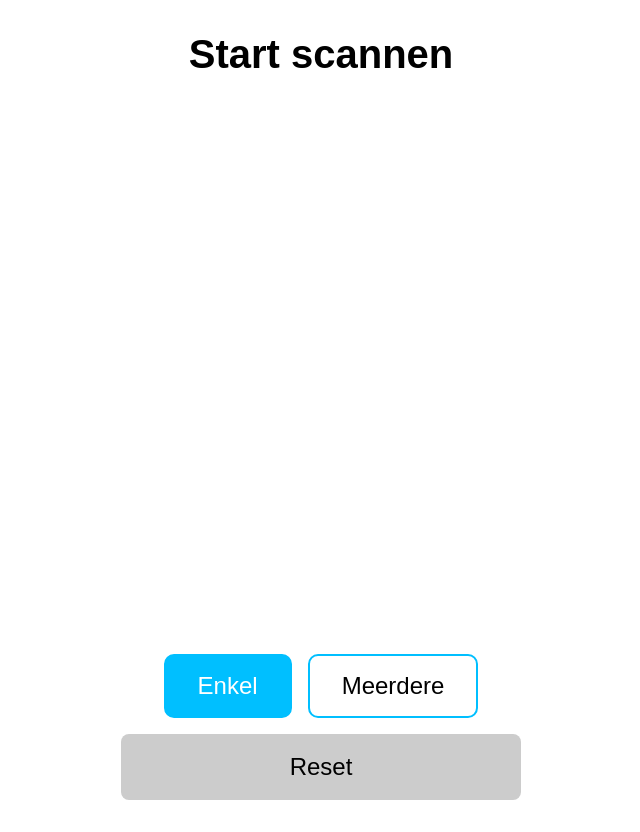
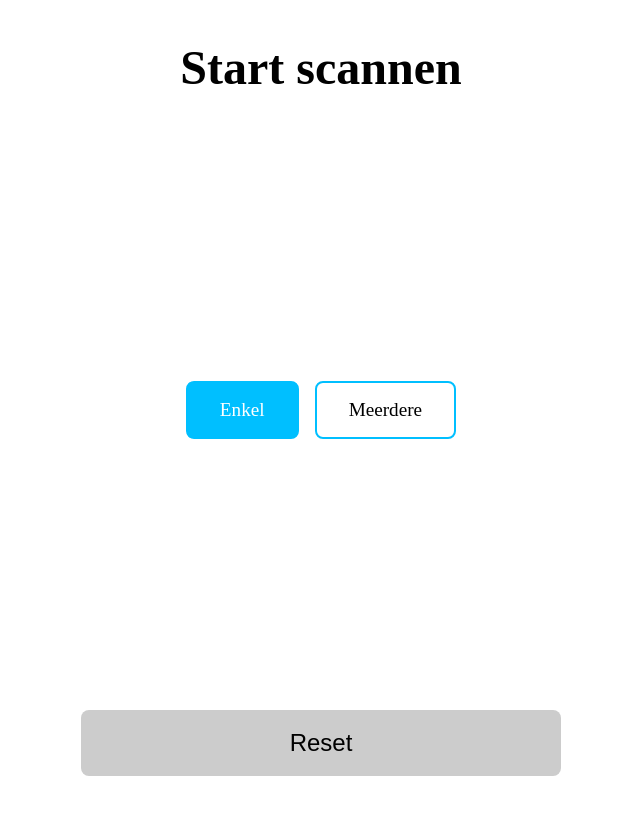
Before and after one commit to ddSchoneveld/qr-compare, a plain HTML site: page index.html in a window 1280 px wide. Shown: the whole page, without its empty margins (319-959 px from the left). Drawn offline with Linux system fonts and the light colour scheme.

Commit message:
afstanden ook voor op telli

```diff
--- a/index.html
+++ b/index.html
@@ -1,17 +1,17 @@
 <!DOCTYPE html>
 <html lang="nl">
 <head>
-  <meta charset="utf-8" />
-  <meta name="viewport" content="width=device-width, initial-scale=1" />
+  <meta charset="UTF-8">
+  <meta name="viewport" content="width=device-width, initial-scale=1.0">
   <title>QR Controle</title>
-  <link rel="stylesheet" href="styles.css" />
+  <link rel="stylesheet" href="styles.css">
 </head>
 <body>
 
-  <!-- Status bovenaan -->
+  <!-- Status -->
   <div id="status" class="status">Start scannen</div>
 
-  <!-- Resultaat -->
+  <!-- Result -->
   <div id="resultScreen" class="result-screen hidden">
     <div id="resultText" class="result-text"></div>
     <div class="scanned-info">
@@ -20,16 +20,16 @@
     </div>
   </div>
 
-  <!-- Onderin: modus wissel -->
+  <!-- Mode switch -->
   <div id="modeBar" class="mode-bar">
     <div id="modeEnkel" class="mode-btn active">Enkel</div>
     <div id="modeMeerdere" class="mode-btn">Meerdere</div>
   </div>
 
-  <!-- Reset knop helemaal onderaan -->
+  <!-- Reset button at bottom -->
   <button id="resetBtn" class="reset-btn">Reset</button>
 
+  <!-- Script -->
   <script src="app.js"></script>
-
 </body>
 </html>
--- a/styles.css
+++ b/styles.css
@@ -1,63 +1,64 @@
-/* ===== BODY LAYOUT ===== */
+/* Basislayout */
 body {
-  margin: 0;
-  font-family: sans-serif;
-  background: white;
-  color: black;
-
   display: flex;
   flex-direction: column;
+  justify-content: space-between;
   align-items: center;
-  justify-content: space-between;
-  height: 100vh;
-  padding: 1rem;
+  min-height: 100vh;
+  padding: 2vh 2vw;
+  box-sizing: border-box;
 }
 
-/* ===== STATUS ===== */
+/* Status bovenin */
 .status {
-  font-size: 2.5rem;
-  margin: 1rem;
+  font-size: clamp(1.5rem, 4vw, 3rem);
+  margin: 2vh 0;
   font-weight: bold;
   text-align: center;
 }
 
-/* ===== RESULTAAT ===== */
+/* Resultaat */
 .result-screen {
-  margin-top: 2rem;
   text-align: center;
+  margin-top: 2vh;
+  flex-grow: 1;
+  display: flex;
+  flex-direction: column;
+  justify-content: center;
 }
 
 .result-text.ok {
   color: green;
-  font-size: 4rem;
+  font-size: clamp(2.5rem, 6vw, 4rem);
   font-weight: bold;
 }
 
 .result-text.no {
   color: red;
-  font-size: 3.5rem;
+  font-size: clamp(2rem, 5.5vw, 3.5rem);
   font-weight: bold;
 }
 
 .scanned-info {
   margin-top: 1rem;
-  font-size: 1.5rem;
+  font-size: clamp(1rem, 3vw, 1.5rem);
   color: #333;
 }
 
-/* ===== MODUS KNOPPEN ===== */
+/* Modus knoppen */
 .mode-bar {
   display: flex;
   gap: 1rem;
-  margin-top: auto;
+  margin: 2vh 0;
 }
 
 .mode-btn {
   padding: 1rem 2rem;
-  font-size: 1.5rem;
-  border-radius: 10px;
+  font-size: 1.2rem;
+  border-radius: 8px;
   border: 2px solid #00bfff;
   cursor: pointer;
+  transition: background 0.3s;
 }
 
 .mode-btn.active.enkel {
@@ -72,23 +73,23 @@ body {
   border-color: orange;
 }
 
-/* ===== RESET KNOP ===== */
+/* Reset knop onderaan */
 .reset-btn {
   width: 90%;
-  max-width: 400px;
+  max-width: 480px;
   padding: 1.2rem;
   font-size: 1.5rem;
-  background-color: #ccc;
-  color: black;
+  margin-bottom: 2vh;
+  background: #ccc;
+  color: #000;
   border: none;
   border-radius: 8px;
   cursor: pointer;
-  margin-top: 1rem;
-  margin-bottom: 1rem;
+  transition: background 0.3s;
 }
 
 .reset-btn.danger {
-  background-color: red;
+  background: red;
   color: white;
 }
 
```
